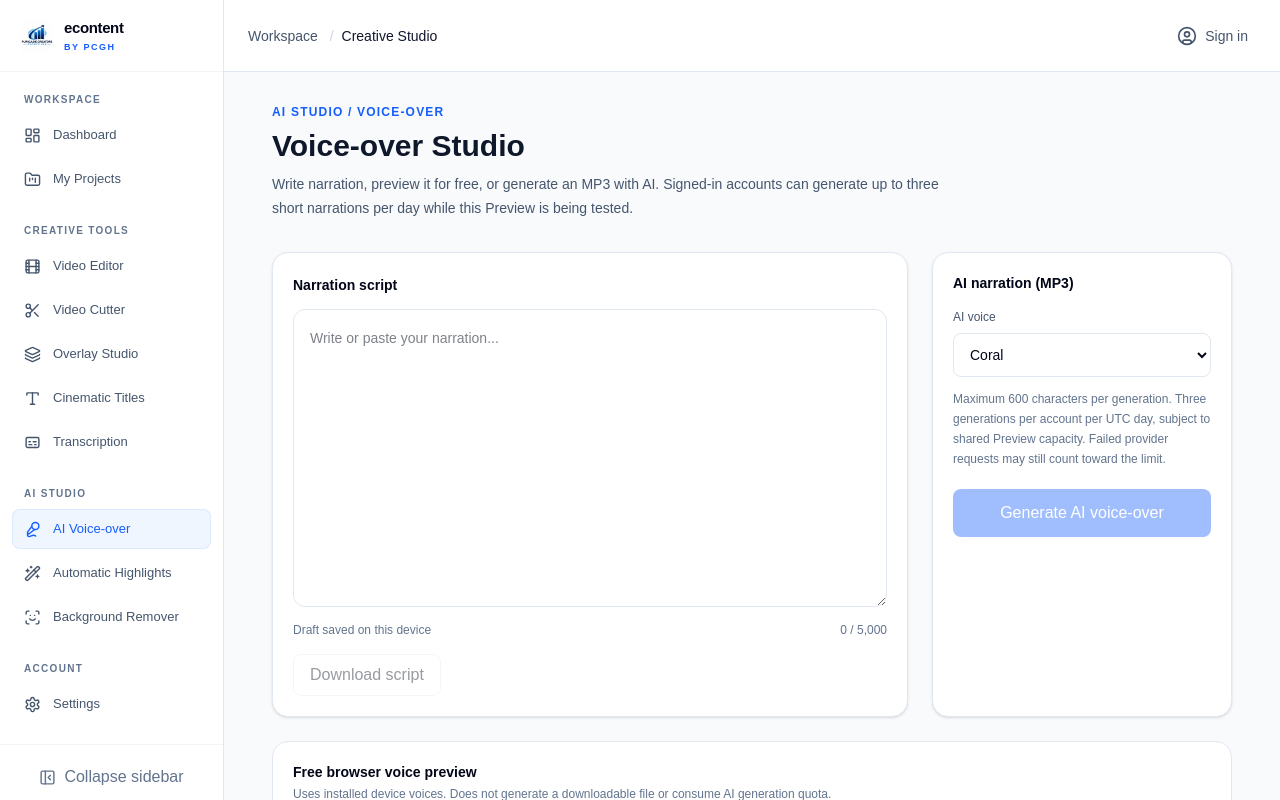
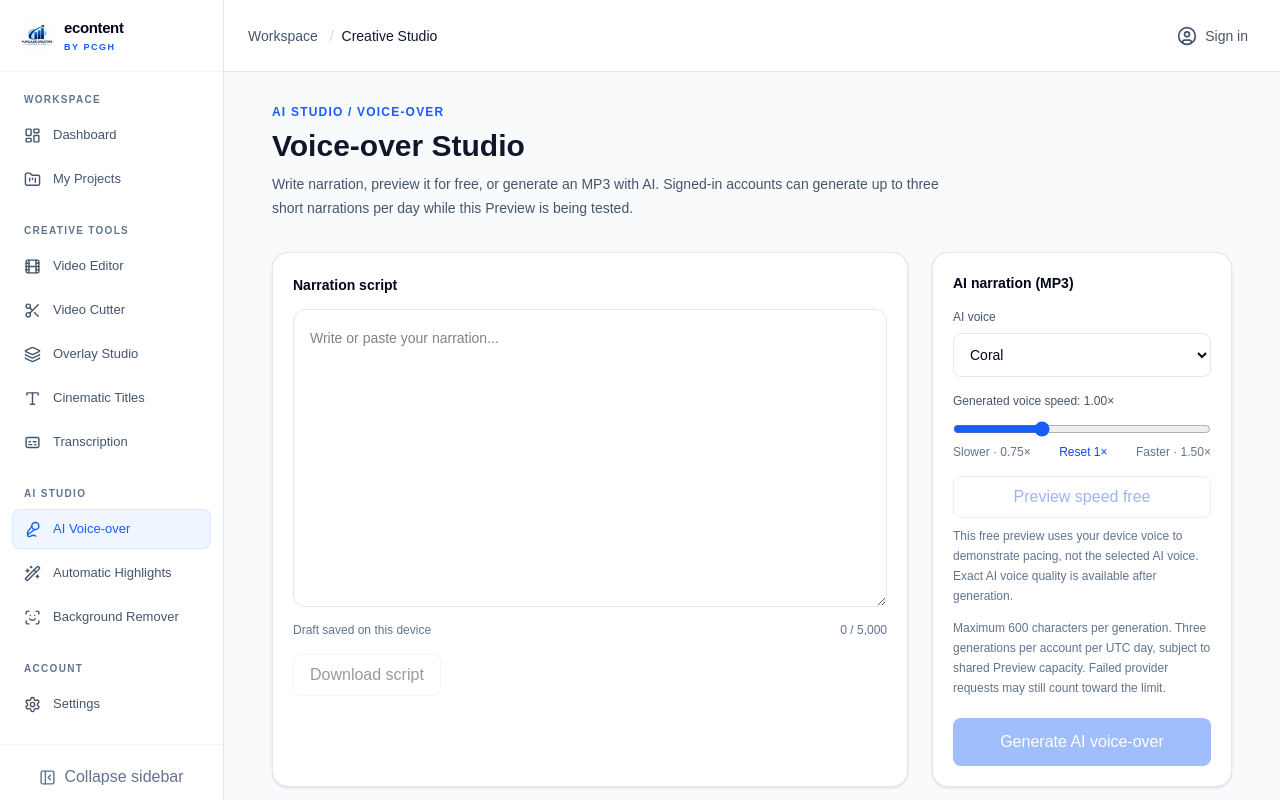
Before and after one commit to PCGHub/Econtent-by-PCGH, a Next.js app: page /ai-voiceover in a window 1280 px wide. Shown: the top 800 px of the page. Built offline with nearby package versions, Linux system fonts and the light colour scheme; no server answers.

Commit message:
Add AI narration speed slider and free approximate pacing preview

```diff
--- a/components/ai-studio/voiceover-studio.tsx
+++ b/components/ai-studio/voiceover-studio.tsx
@@ -10,6 +10,7 @@ export function VoiceoverStudio(){
  const [voices,setVoices]=useState<SpeechSynthesisVoice[]>([]);
  const [browserVoice,setBrowserVoice]=useState("");
  const [aiVoice,setAiVoice]=useState("coral");
+ const [aiSpeed,setAiSpeed]=useState(1);
  const [rate,setRate]=useState(1);
  const [speaking,setSpeaking]=useState(false);
  const [supported,setSupported]=useState(false);
@@ -39,7 +40,7 @@ export function VoiceoverStudio(){
   if(busy)return;
   setBusy(true);setError("");setAudio(null);
   try{
-   const response=await fetch("/api/ai/voiceover",{method:"POST",headers:{"Content-Type":"application/json"},body:JSON.stringify({script:script.trim(),voice:aiVoice})});
+   const response=await fetch("/api/ai/voiceover",{method:"POST",headers:{"Content-Type":"application/json"},body:JSON.stringify({script:script.trim(),voice:aiVoice,speed:aiSpeed})});
    if(!response.ok){const payload=await response.json().catch(()=>({}));throw Error(payload.error||"AI generation failed. Please try again.");}
    const blob=await response.blob();
    if(!blob.size||!blob.type.includes("audio"))throw Error("The speech service returned invalid audio.");
@@ -69,6 +70,11 @@ export function VoiceoverStudio(){
     <h2 className="text-sm font-semibold">AI narration (MP3)</h2>
     <label htmlFor="ai-voice" className="mt-4 block text-xs font-medium text-slate-600">AI voice</label>
     <select id="ai-voice" value={aiVoice} onChange={e=>{setAiVoice(e.target.value);setAudio(null);}} className="mt-2 w-full rounded-lg border border-slate-200 bg-white p-3 text-sm">{aiVoices.map(v=><option key={v} value={v}>{v.charAt(0).toUpperCase()+v.slice(1)}</option>)}</select>
+    <label htmlFor="ai-speed" className="mt-4 block text-xs font-medium text-slate-600">Generated voice speed: {aiSpeed.toFixed(2)}×</label>
+    <input id="ai-speed" type="range" min="0.75" max="1.5" step="0.05" value={aiSpeed} onChange={e=>{setAiSpeed(Number(e.target.value));setAudio(null);}} className="mt-3 w-full accent-blue-600"/>
+    <div className="flex justify-between text-xs text-slate-500"><span>Slower · 0.75×</span><button type="button" className="font-semibold text-blue-700" onClick={()=>{setAiSpeed(1);setAudio(null);}}>Reset 1×</button><span>Faster · 1.50×</span></div>
+    <button type="button" disabled={!supported||!script.trim()} onClick={()=>{if(!supported)return;stop();const utterance=new SpeechSynthesisUtterance(script.trim().slice(0,600));utterance.rate=aiSpeed;utterance.onend=()=>setSpeaking(false);utterance.onerror=()=>setSpeaking(false);setSpeaking(true);window.speechSynthesis.speak(utterance);}} className="mt-4 w-full rounded-lg border border-blue-200 px-4 py-2 text-sm font-semibold text-blue-700 disabled:opacity-40">Preview speed free</button>
+    <p className="mt-2 text-xs leading-5 text-slate-500">This free preview uses your device voice to demonstrate pacing, not the selected AI voice. Exact AI voice quality is available after generation.</p>
     <p className="mt-3 text-xs leading-5 text-slate-500">Maximum 600 characters per generation. Three generations per account per UTC day, subject to shared Preview capacity. Failed provider requests may still count toward the limit.</p>
     <button type="button" disabled={busy||!script.trim()||script.trim().length>600} onClick={generate} className="mt-5 w-full rounded-lg bg-blue-600 px-4 py-3 text-sm font-semibold text-white disabled:opacity-40">{busy?"Generating narration…":"Generate AI voice-over"}</button>
     {script.trim().length>600&&<p className="mt-2 text-xs text-amber-700">Shorten your script to 600 characters to generate AI audio. Browser preview can read longer scripts.</p>}
```
